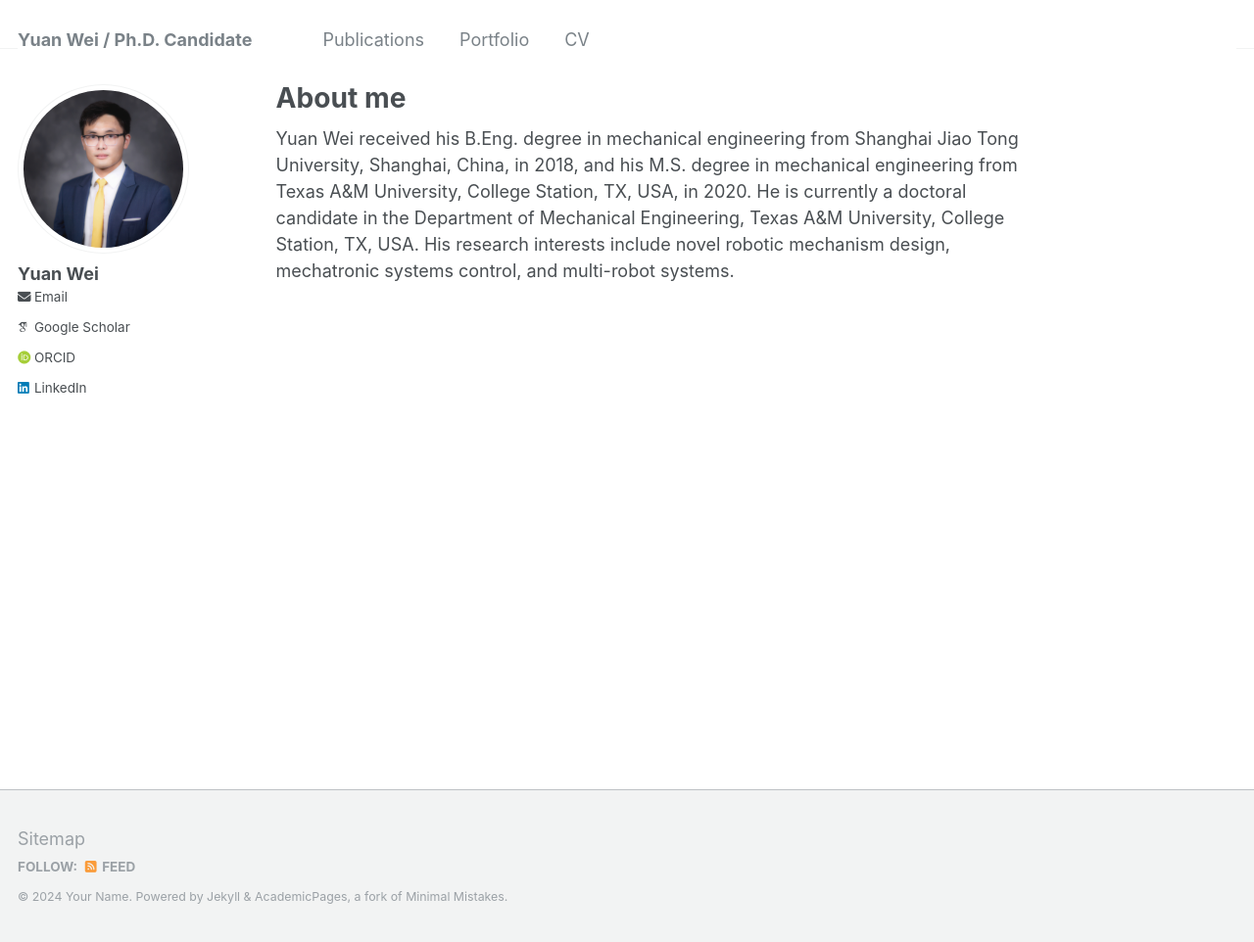
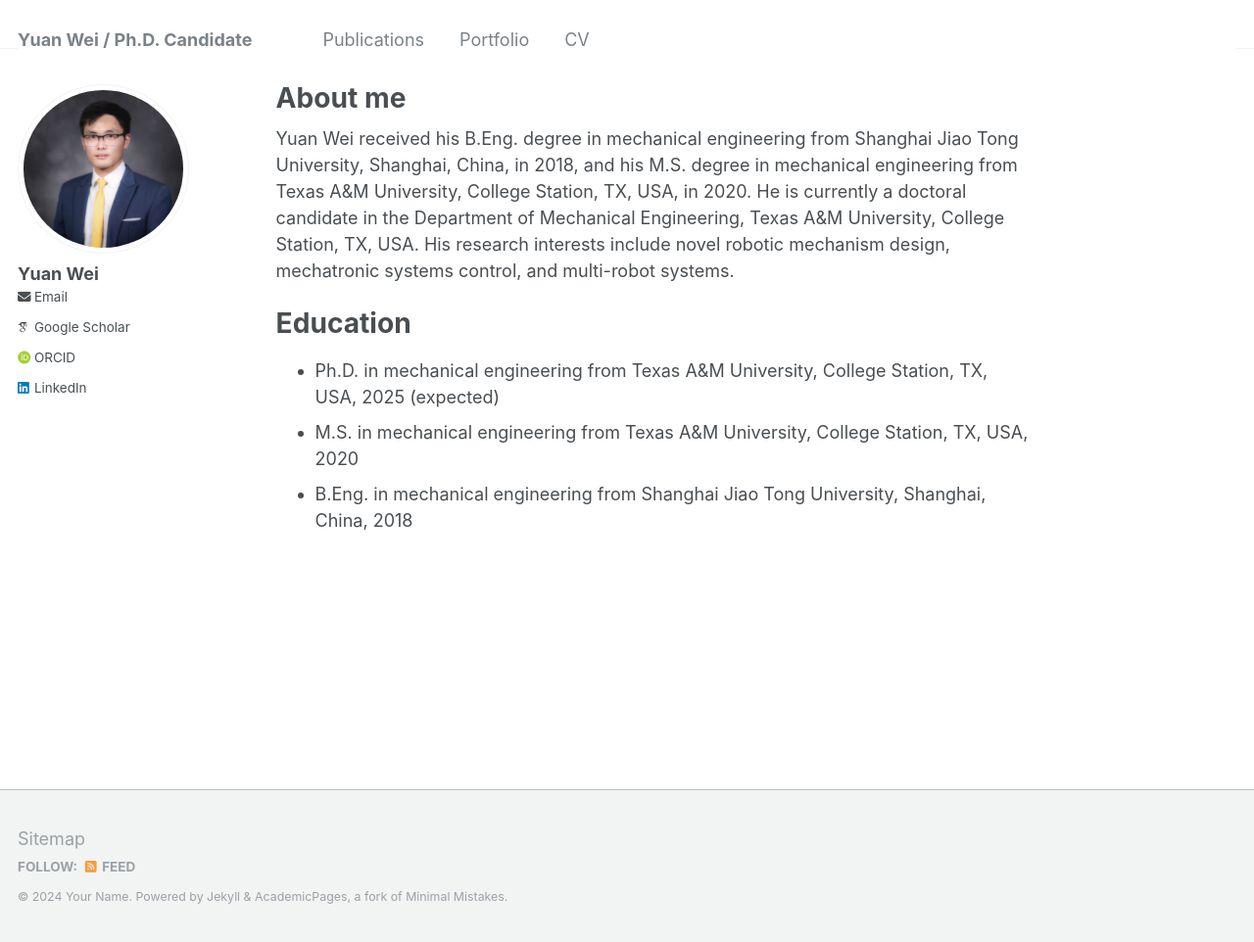
Before and after one commit to JET00wy/YuanWeiWebPage, a Jekyll site: the page built from _pages/about.md, in a window 1280 px wide and 962 px high. Shown: the whole window at 98% size. Built offline with Jekyll 4.4.1, drawn with Linux system fonts in a browser that asks for light colours; some web fonts are replaced.

Commit message:
Update about.md

```diff
--- a/_pages/about.md
+++ b/_pages/about.md
@@ -9,3 +9,9 @@ redirect_from:
 
 Yuan Wei received his B.Eng. degree in mechanical engineering from Shanghai Jiao Tong University, Shanghai, China, in 2018, and his M.S. degree in mechanical engineering from Texas A&M University, College Station, TX, USA, in 2020. He is currently a doctoral candidate in the Department of Mechanical Engineering, Texas A&M University, College Station, TX, USA. His research interests include novel robotic mechanism design, mechatronic
 systems control, and multi-robot systems.
+
+Education
+======
+* Ph.D. in mechanical engineering from Texas A&M University, College Station, TX, USA, 2025 (expected)
+* M.S. in mechanical engineering from Texas A&M University, College Station, TX, USA, 2020
+* B.Eng. in mechanical engineering from Shanghai Jiao Tong University, Shanghai, China, 2018
```
